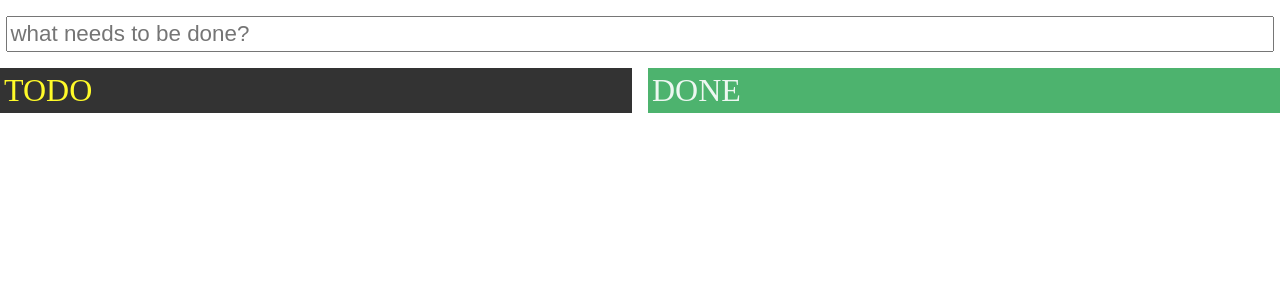
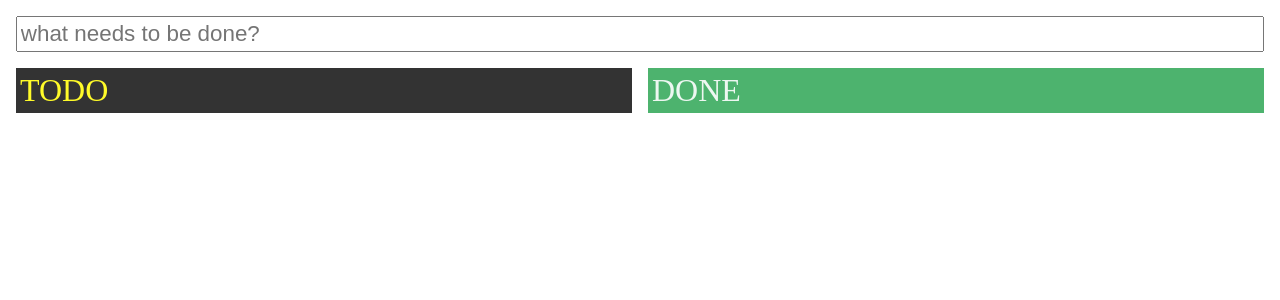
Before and after one commit to timefault/Svelte-Todo-List, a Svelte app: page / in a window 1280 px wide. Shown: the top 300 px of the page. Built offline with nearby package versions, Linux system fonts and the light colour scheme.

Commit message:
minor styling changes

```diff
--- a/src/App.svelte
+++ b/src/App.svelte
@@ -112,7 +112,6 @@
   }
   .add-item-box {
     padding: 0.125em;
-    margin-inline: 0.25em;
   }
   .todo-heading {
     background-color: hsl(0, 0%, 20%);
--- a/src/app.css
+++ b/src/app.css
@@ -19,5 +19,5 @@ body {
 
 .container {
   max-width: 1500px;
-  margin: 1em auto 0;
+  margin: 1em 1em 0;
 }
```
